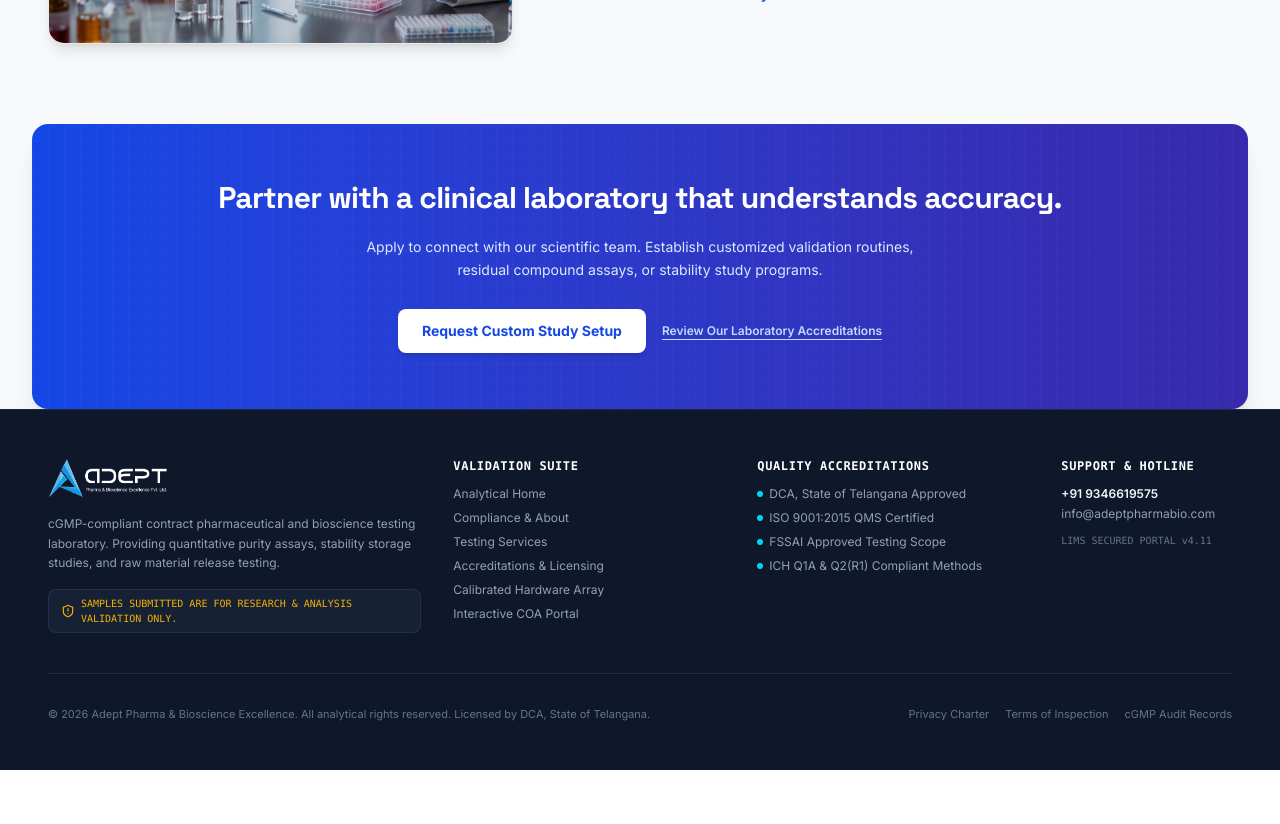
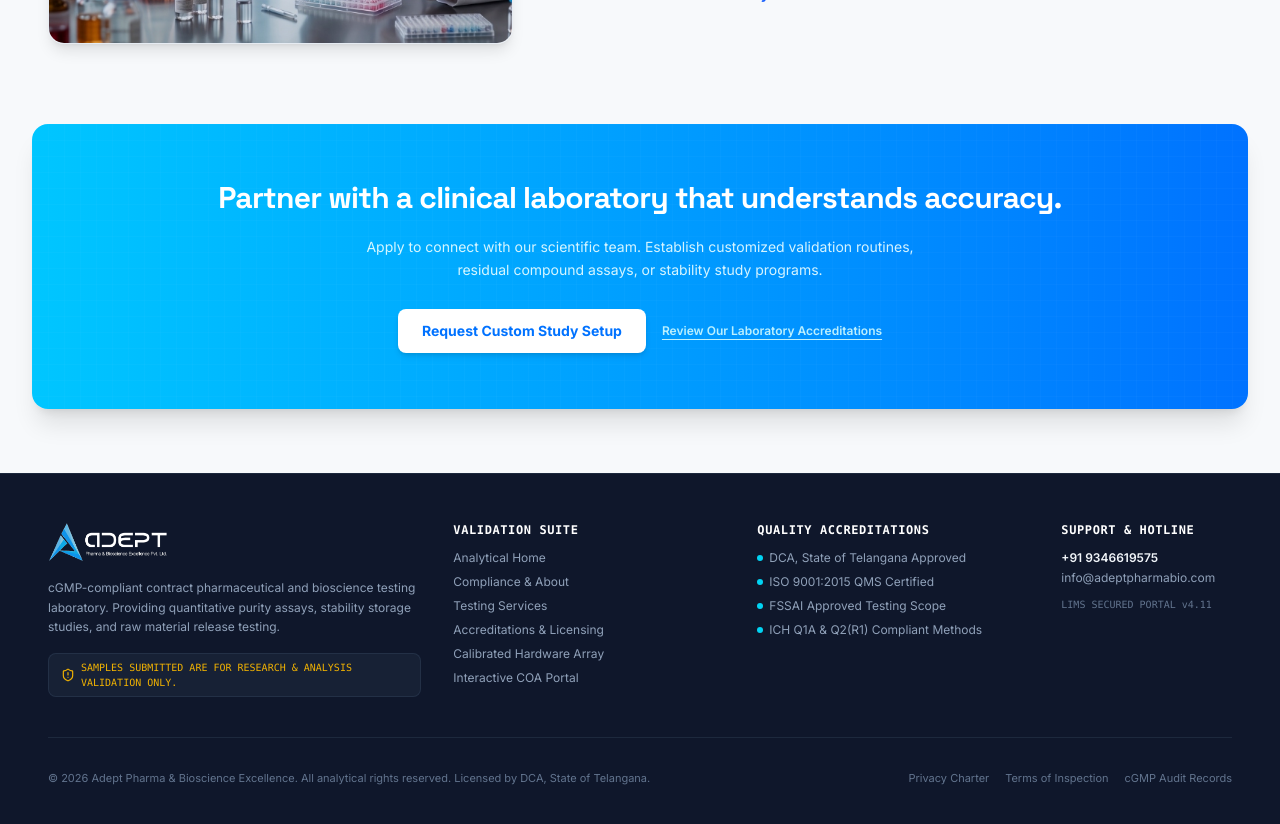
Before and after one commit to killmachine655551-wq/adept-pharma, a React (Vite) app: page / in a window 1280 px wide. Shown: the part 2800-3624 px from the top of the page. Before the commit the page ends 3570 px from the top, so only its background shows below. Built offline with nearby package versions, Linux system fonts and the light colour scheme.

Commit message:
Update Home.tsx

```diff
--- a/src/components/Home.tsx
+++ b/src/components/Home.tsx
@@ -334,12 +334,12 @@ export default function Home({ setCurrentPage }: HomeProps) {
       </section>
 
       {/* Partner Banner bottom */}
-      <section className="bg-gradient-to-r from-blue-700 to-indigo-800 text-white py-10 sm:py-14 rounded-2xl mx-4 sm:mx-6 lg:mx-8 px-4 sm:px-12 text-center relative overflow-hidden shadow-xl" id="partner-banner-bottom">
+      <section className="bg-gradient-to-r from-[#00c6ff] to-[#0072ff] text-white py-10 sm:py-14 rounded-2xl mx-4 sm:mx-6 lg:mx-8 mb-12 md:mb-16 px-4 sm:px-12 text-center relative overflow-hidden shadow-xl" id="partner-banner-bottom">
         <div className="absolute inset-0 bg-[linear-gradient(to_right,#ffffff05_1px,transparent_1px),linear-gradient(to_bottom,#ffffff05_1px,transparent_1px)] bg-[size:16px_16px]" />
 
         <div className="relative z-10 max-w-4xl mx-auto space-y-5">
           <h3 className="font-display text-2xl sm:text-3xl font-bold tracking-tight">Partner with a clinical laboratory that understands accuracy.</h3>
-          <p className="text-blue-100 text-xs sm:text-sm max-w-xl mx-auto leading-relaxed">
+          <p className="text-cyan-50/90 text-xs sm:text-sm max-w-xl mx-auto leading-relaxed">
             Apply to connect with our scientific team. Establish customized validation routines, residual compound assays, or stability study programs.
           </p>
           <div className="pt-2 flex flex-col sm:flex-row justify-center items-center gap-4">
@@ -348,7 +348,7 @@ export default function Home({ setCurrentPage }: HomeProps) {
                 setCurrentPage('contact');
                 window.scrollTo({ top: 0, behavior: 'smooth' });
               }}
-              className="px-6 py-3 bg-white text-blue-700 font-bold rounded-lg shadow-md hover:bg-slate-50 hover:scale-103 transition-all cursor-pointer text-sm"
+              className="px-6 py-3 bg-white text-[#0072ff] font-bold rounded-lg shadow-md hover:bg-slate-50 hover:scale-103 transition-all cursor-pointer text-sm"
             >
               Request Custom Study Setup
             </button>
@@ -357,7 +357,7 @@ export default function Home({ setCurrentPage }: HomeProps) {
                 setCurrentPage('about');
                 window.scrollTo({ top: 0, behavior: 'smooth' });
               }}
-              className="text-xs font-semibold text-blue-200 hover:text-white underline underline-offset-4"
+              className="text-xs font-semibold text-cyan-100/90 hover:text-white underline underline-offset-4"
             >
               Review Our Laboratory Accreditations
             </button>
```
